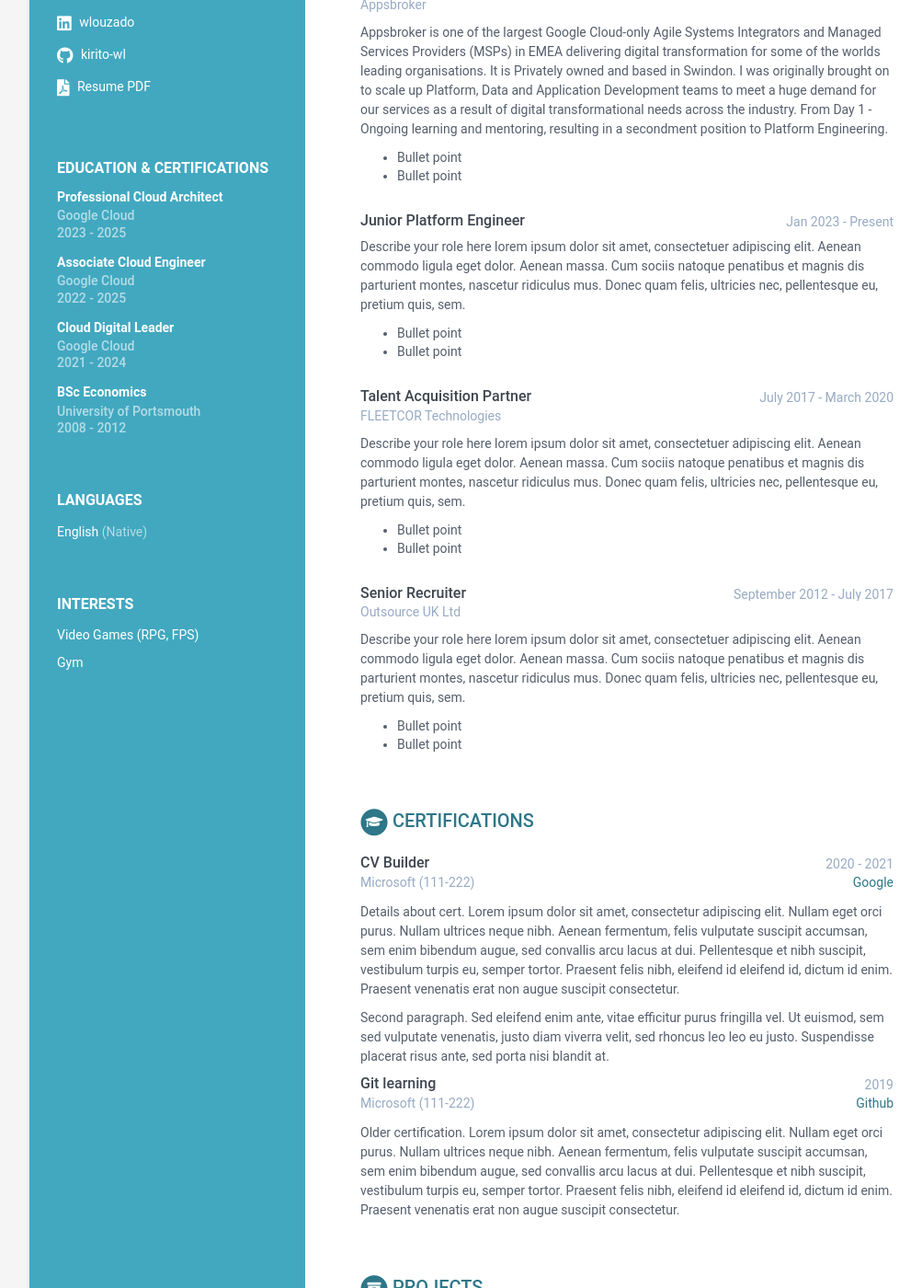
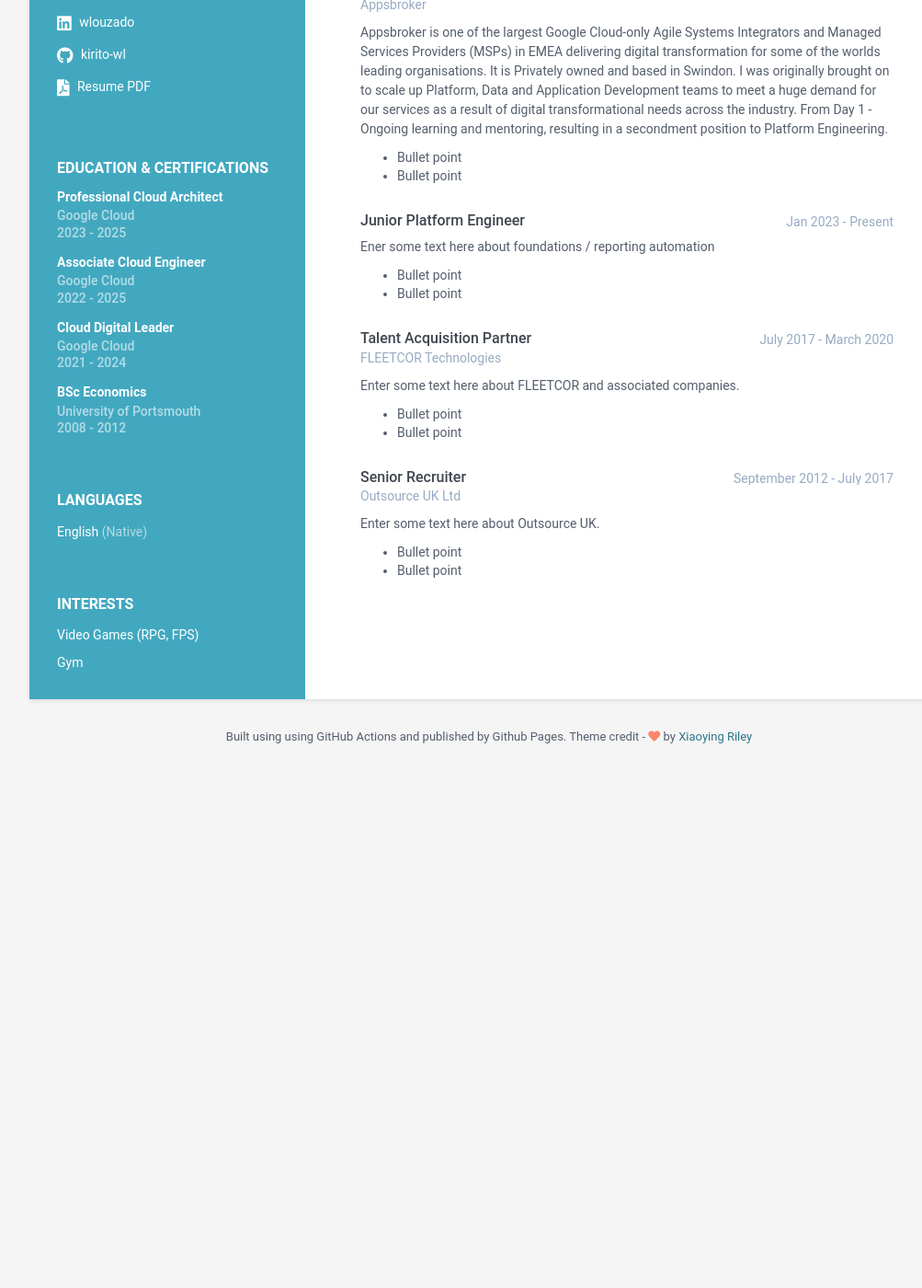
Before and after one commit to kirito-wl/cv-gp, a Jekyll site: the page built from index.html, in a window 1280 px wide and 1400 px high, scrolled down 443 px. Shown: the whole window at 92% size, without its empty margins (108-1111 px from the left). Built offline with Jekyll 4.4.1, drawn with Linux system fonts in a browser that asks for light colours; after the commit the page ends 1285 px from its top, so only the background shows below that; some of the changed text lies outside the part shown.

Commit message:
amended data in CV

```diff
--- a/_data/data.yml
+++ b/_data/data.yml
@@ -76,145 +76,133 @@ experiences:
       - role: Junior Platform Engineer
         time: Jan 2023 - Present
         details: |
-          Describe your role here lorem ipsum dolor sit amet, consectetuer
-          adipiscing elit. Aenean commodo ligula eget dolor. Aenean massa.
-          Cum sociis natoque penatibus et magnis dis parturient montes,
-          nascetur ridiculus mus. Donec quam felis, ultricies nec,
-          pellentesque eu, pretium quis, sem.
+          Ener some text here about foundations / reporting automation
             - Bullet point
             - Bullet point
       - role: Talent Acquisition Partner
         time: July 2017 - March 2020
         company: FLEETCOR Technologies
         details: |
-          Describe your role here lorem ipsum dolor sit amet, consectetuer
-          adipiscing elit. Aenean commodo ligula eget dolor. Aenean massa.
-          Cum sociis natoque penatibus et magnis dis parturient montes,
-          nascetur ridiculus mus. Donec quam felis, ultricies nec,
-          pellentesque eu, pretium quis, sem.
+          Enter some text here about FLEETCOR and associated companies.
             - Bullet point
             - Bullet point
       - role: Senior Recruiter
         time: September 2012 - July 2017
         company: Outsource UK Ltd
         details: |
-          Describe your role here lorem ipsum dolor sit amet, consectetuer
-          adipiscing elit. Aenean commodo ligula eget dolor. Aenean massa.
-          Cum sociis natoque penatibus et magnis dis parturient montes,
-          nascetur ridiculus mus. Donec quam felis, ultricies nec,
-          pellentesque eu, pretium quis, sem.
+          Enter some text here about Outsource UK.
             - Bullet point
             - Bullet point
 
 
-certifications:
-      title: Certifications
-      list:
-        - name: CV Builder
-          start: 2020
-          end: 2021
-          organization: Microsoft
-          credentialid: 111-222
-          credentialurl: www.google.com
-          credentialname: Google
-          details: |
-            Details about cert. Lorem ipsum dolor sit amet, consectetur
-            adipiscing elit.
-            Nullam eget orci purus. Nullam ultrices neque nibh.
-            Aenean fermentum, felis vulputate suscipit accumsan,
-            sem enim bibendum augue, sed convallis arcu lacus at dui.
-            Pellentesque et nibh suscipit, vestibulum turpis eu, semper tortor.
-            Praesent felis nibh, eleifend id eleifend id, dictum id enim.
-            Praesent venenatis erat non augue suscipit consectetur.
+# certifications:
+#       title: Certifications
+#       list:
+#         - name: CV Builder
+#           start: 2020
+#           end: 2021
+#           organization: Microsoft
+#           credentialid: 111-222
+#           credentialurl: www.google.com
+#           credentialname: Google
+#           details: |
+#             Details about cert. Lorem ipsum dolor sit amet, consectetur
+#             adipiscing elit.
+#             Nullam eget orci purus. Nullam ultrices neque nibh.
+#             Aenean fermentum, felis vulputate suscipit accumsan,
+#             sem enim bibendum augue, sed convallis arcu lacus at dui.
+#             Pellentesque et nibh suscipit, vestibulum turpis eu, semper tortor.
+#             Praesent felis nibh, eleifend id eleifend id, dictum id enim.
+#             Praesent venenatis erat non augue suscipit consectetur.
 
-            Second paragraph. Sed eleifend enim ante, vitae efficitur purus
-            fringilla vel. Ut euismod, sem sed vulputate venenatis,
-            justo diam viverra velit, sed rhoncus leo leo eu justo.
-            Suspendisse placerat risus ante, sed porta nisi blandit at.
-        - name: Git learning
-          start: 2019
-          end:
-          organization: Microsoft
-          credentialid: 111-222
-          credentialurl: www.github.com
-          credentialname: Github
-          details: |
-            Older certification. Lorem ipsum dolor sit amet, consectetur
-            adipiscing elit.
-            Nullam eget orci purus. Nullam ultrices neque nibh.
-            Aenean fermentum, felis vulputate suscipit accumsan,
-            sem enim bibendum augue, sed convallis arcu lacus at dui.
-            Pellentesque et nibh suscipit, vestibulum turpis eu, semper tortor.
-            Praesent felis nibh, eleifend id eleifend id, dictum id enim.
-            Praesent venenatis erat non augue suscipit consectetur.
+#             Second paragraph. Sed eleifend enim ante, vitae efficitur purus
+#             fringilla vel. Ut euismod, sem sed vulputate venenatis,
+#             justo diam viverra velit, sed rhoncus leo leo eu justo.
+#             Suspendisse placerat risus ante, sed porta nisi blandit at.
+#         - name: Git learning
+#           start: 2019
+#           end:
+#           organization: Microsoft
+#           credentialid: 111-222
+#           credentialurl: www.github.com
+#           credentialname: Github
+#           details: |
+#             Older certification. Lorem ipsum dolor sit amet, consectetur
+#             adipiscing elit.
+#             Nullam eget orci purus. Nullam ultrices neque nibh.
+#             Aenean fermentum, felis vulputate suscipit accumsan,
+#             sem enim bibendum augue, sed convallis arcu lacus at dui.
+#             Pellentesque et nibh suscipit, vestibulum turpis eu, semper tortor.
+#             Praesent felis nibh, eleifend id eleifend id, dictum id enim.
+#             Praesent venenatis erat non augue suscipit consectetur.
 
-projects:
-    title: Projects
-    intro: >
-      You can list your side projects in this
-      section. Lorem ipsum dolor sit amet, consectetur adipiscing elit.
-      Vestibulum et ligula in nunc bibendum fringilla a eu lectus.
-    assignments:
-      - title: Velocity
-        link: "#hook"
-        tagline: "A responsive website template designed to help startups promote, market and sell their products."
+# projects:
+#     title: Projects
+#     intro: >
+#       You can list your side projects in this
+#       section. Lorem ipsum dolor sit amet, consectetur adipiscing elit.
+#       Vestibulum et ligula in nunc bibendum fringilla a eu lectus.
+#     assignments:
+#       - title: Velocity
+#         link: "#hook"
+#         tagline: "A responsive website template designed to help startups promote, market and sell their products."
 
-      - title: DevStudio
-        link: "#"
-        tagline: "A responsive website template designed to help web developers/designers market their services."
+#       - title: DevStudio
+#         link: "#"
+#         tagline: "A responsive website template designed to help web developers/designers market their services."
 
-      - title: Tempo
-        link: "#"
-        tagline: "A responsive website template designed to help startups promote their products or services and to attract users &amp; investors"
+#       - title: Tempo
+#         link: "#"
+#         tagline: "A responsive website template designed to help startups promote their products or services and to attract users &amp; investors"
 
-      - title: Atom
-        link: "#"
-        tagline: "A comprehensive website template solution for startups/developers to market their mobile apps."
+#       - title: Atom
+#         link: "#"
+#         tagline: "A comprehensive website template solution for startups/developers to market their mobile apps."
 
-      - title: Delta
-        link: "#"
-        tagline: "A responsive Bootstrap one page theme designed to help app developers promote their mobile apps"
+#       - title: Delta
+#         link: "#"
+#         tagline: "A responsive Bootstrap one page theme designed to help app developers promote their mobile apps"
 
-oss:
-    title: OSS Contributions
-    intro: >
-      You can list your open source software contributions in this
-      section. Lorem ipsum dolor sit amet, consectetur adipiscing elit.
-      Vestibulum et ligula in nunc bibendum fringilla a eu lectus.
-    contributions:
-      - title: Tempo
-        link: "#"
-        tagline: "A responsive website template designed to help startups promote their products or services and to attract users &amp; investors"
+# oss:
+#     title: OSS Contributions
+#     intro: >
+#       You can list your open source software contributions in this
+#       section. Lorem ipsum dolor sit amet, consectetur adipiscing elit.
+#       Vestibulum et ligula in nunc bibendum fringilla a eu lectus.
+#     contributions:
+#       - title: Tempo
+#         link: "#"
+#         tagline: "A responsive website template designed to help startups promote their products or services and to attract users &amp; investors"
 
-      - title: Atom
-        link: "#"
-        tagline: "A comprehensive website template solution for startups/developers to market their mobile apps."
+#       - title: Atom
+#         link: "#"
+#         tagline: "A comprehensive website template solution for startups/developers to market their mobile apps."
 
-      - title: Delta
-        link: "#"
-        tagline: "A responsive Bootstrap one page theme designed to help app developers promote their mobile apps"
+#       - title: Delta
+#         link: "#"
+#         tagline: "A responsive Bootstrap one page theme designed to help app developers promote their mobile apps"
 
-skills:
-    title: Skills &amp; Proficiency
+# skills:
+#     title: Skills &amp; Proficiency
 
-    toolset:
-      - name: Python & Django
-        level: 98%
+#     toolset:
+#       - name:
+#         level: 98%
 
-      - name: Javascript & jQuery
-        level: 98%
+#       - name: Javascript & jQuery
+#         level: 98%
 
-      - name: Angular
-        level: 98%
+#       - name: Angular
+#         level: 98%
 
-      - name: HTML5 & CSS
-        level: 95%
+#       - name: HTML5 & CSS
+#         level: 95%
 
-      - name: Ruby on Rails
-        level: 85%
+#       - name: Ruby on Rails
+#         level: 85%
 
-      - name: Sketch & Photoshop
-        level: 60%
+#       - name: Sketch & Photoshop
+#         level: 60%
 
 footer: >
-    Published using GitHub Actions and Pages. Theme credit - <i class="fas fa-heart"></i> by <a href="http://themes.3rdwavemedia.com" target="_blank" rel="nofollow">Xiaoying Riley</a>
+    Built using using GitHub Actions and published by Github Pages. Theme credit - <i class="fas fa-heart"></i> by <a href="http://themes.3rdwavemedia.com" target="_blank" rel="nofollow">Xiaoying Riley</a>
```
